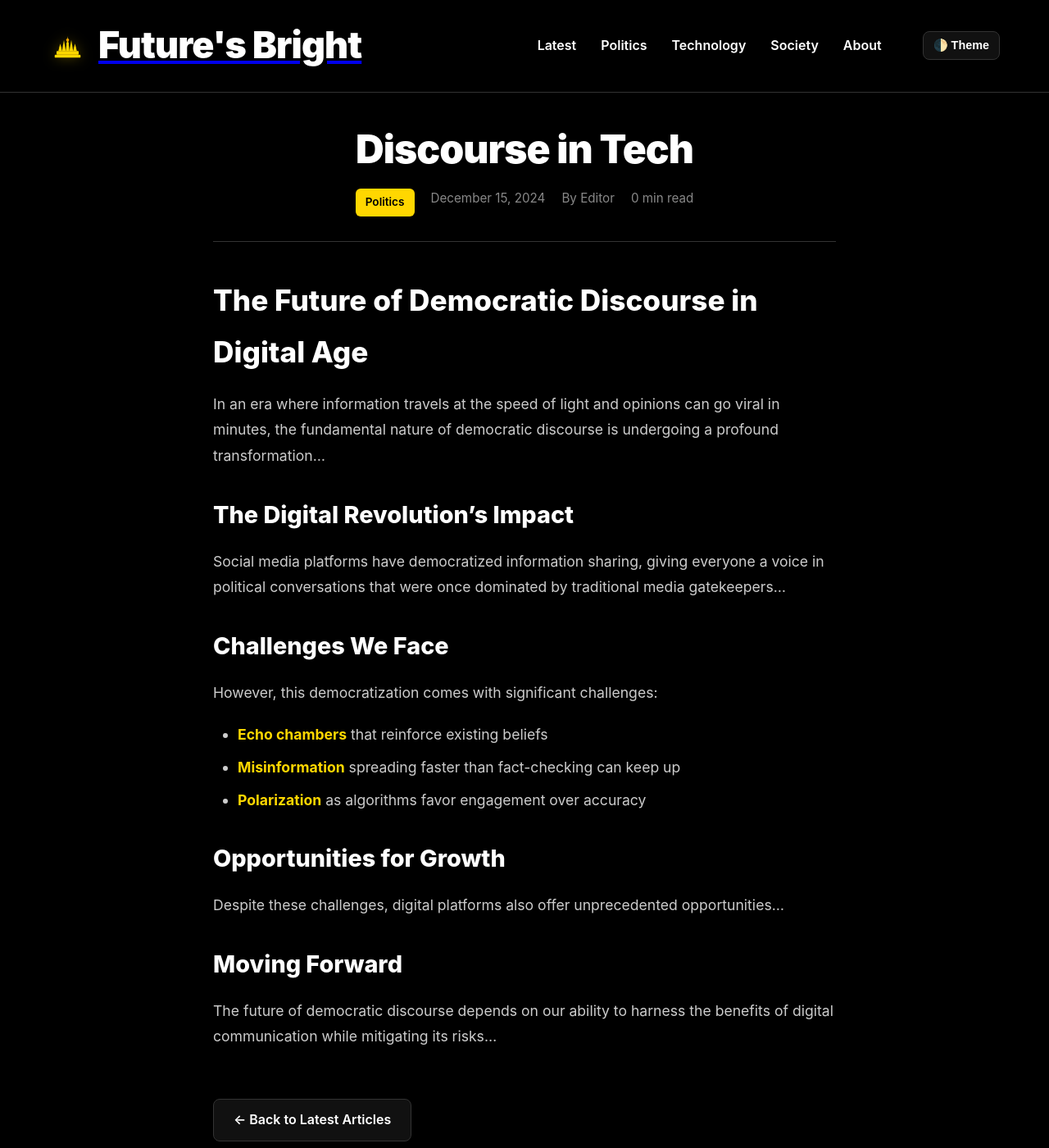
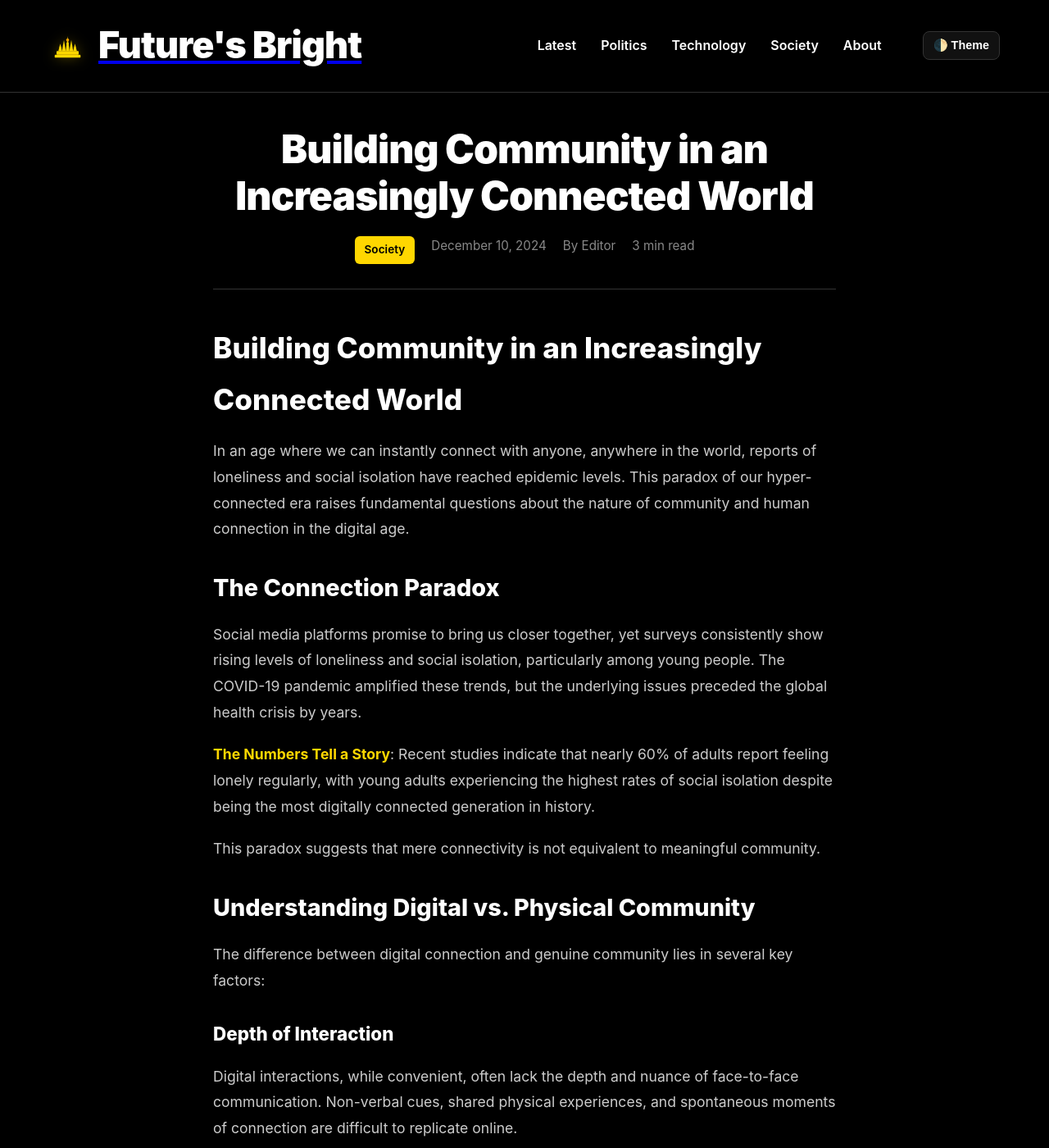
Before and after one commit to WorstGen/futures-bright, a Jekyll site: the page built from _posts/2024-12-10-building-community-connected-world.md, in a window 1280 px wide and 1400 px high. Shown: the whole window at 82% size. Built offline with Jekyll 4.4.1, drawn with Linux system fonts in a browser that asks for light colours; some of the changed text lies outside the part shown.

Commit message:
Update 2024-12-10-building-community-connected-world.md

```diff
--- a/_posts/2024-12-10-building-community-connected-world.md
+++ b/_posts/2024-12-10-building-community-connected-world.md
@@ -1,33 +1,98 @@
 ---
 layout: article
-title: "Discourse in Tech"
-date: 2024-12-15
+title: "Building Community in an Increasingly Connected World"
+date: 2024-12-10
 author: "Editor"
-category: "Politics"
-excerpt: "Exploring how social media platforms are reshaping political conversation and what it means for democracy. An in-depth analysis of the challenges and opportunities facing modern civic engagement..."
-featured_image: "https://via.placeholder.com/800x400"
+category: "Society"
+excerpt: "Despite unprecedented connectivity, many report feeling more isolated than ever. We examine the paradox of digital connection and explore pathways to genuine community building."
+featured_image: "/assets/images/digital-community.jpg"
 ---
 
-# The Future of Democratic Discourse in Digital Age
+# Building Community in an Increasingly Connected World
 
-In an era where information travels at the speed of light and opinions can go viral in minutes, the fundamental nature of democratic discourse is undergoing a profound transformation...
+In an age where we can instantly connect with anyone, anywhere in the world, reports of loneliness and social isolation have reached epidemic levels. This paradox of our hyper-connected era raises fundamental questions about the nature of community and human connection in the digital age.
 
-## The Digital Revolution's Impact
+## The Connection Paradox
 
-Social media platforms have democratized information sharing, giving everyone a voice in political conversations that were once dominated by traditional media gatekeepers...
+Social media platforms promise to bring us closer together, yet surveys consistently show rising levels of loneliness and social isolation, particularly among young people. The COVID-19 pandemic amplified these trends, but the underlying issues preceded the global health crisis by years.
 
-## Challenges We Face
+**The Numbers Tell a Story**: Recent studies indicate that nearly 60% of adults report feeling lonely regularly, with young adults experiencing the highest rates of social isolation despite being the most digitally connected generation in history.
 
-However, this democratization comes with significant challenges:
+This paradox suggests that mere connectivity is not equivalent to meaningful community.
 
-- **Echo chambers** that reinforce existing beliefs
-- **Misinformation** spreading faster than fact-checking can keep up
-- **Polarization** as algorithms favor engagement over accuracy
+## Understanding Digital vs. Physical Community
 
-## Opportunities for Growth
+The difference between digital connection and genuine community lies in several key factors:
 
-Despite these challenges, digital platforms also offer unprecedented opportunities...
+### Depth of Interaction
+Digital interactions, while convenient, often lack the depth and nuance of face-to-face communication. Non-verbal cues, shared physical experiences, and spontaneous moments of connection are difficult to replicate online.
 
-## Moving Forward
+### Commitment and Investment
+Traditional communities are built on mutual investment and long-term commitment. Digital connections can be easily severed with a click, creating less incentive for working through conflicts or differences.
 
-The future of democratic discourse depends on our ability to harness the benefits of digital communication while mitigating its risks...
+### Shared Purpose and Place
+Physical communities often form around shared geographical space or common goals. Digital communities, while they can form around shared interests, sometimes lack the binding elements that create lasting relationships.
+
+## The Path Forward: Hybrid Community Building
+
+The solution isn't to abandon digital tools but to use them more intentionally to strengthen both online and offline community connections.
+
+### Local-Digital Integration
+Successful modern communities often use digital tools to enhance local engagement:
+
+- **Neighborhood apps** that facilitate local connections and mutual aid
+- **Event coordination platforms** that bring people together in physical spaces
+- **Skill-sharing networks** that connect neighbors with complementary abilities
+
+### Quality over Quantity
+Rather than accumulating large numbers of digital connections, focusing on nurturing a smaller number of meaningful relationships proves more fulfilling and sustainable.
+
+### Intentional Technology Use
+Being deliberate about when and how we use digital communication tools can help preserve space for deeper, more meaningful interactions.
+
+## Community Building Strategies That Work
+
+Research and real-world examples point to several effective approaches:
+
+**Regular Rituals**: Whether it's a weekly neighborhood coffee gathering or a monthly book club, consistent, repeated interactions build the foundation for community.
+
+**Shared Projects**: Working together toward common goals—from community gardens to local advocacy—creates bonds that transcend individual differences.
+
+**Inclusive Participation**: Successful communities actively work to include diverse voices and perspectives, creating space for everyone to contribute their unique talents and experiences.
+
+**Mutual Support Systems**: Communities thrive when members feel they can both give and receive support during challenging times.
+
+## The Role of Institutions
+
+While grassroots community building is essential, institutions also play a crucial role in fostering connection:
+
+- **Libraries** serving as community gathering spaces
+- **Schools** bringing families together around shared investment in children's futures
+- **Faith communities** providing spiritual and social support networks
+- **Local businesses** creating "third places" between home and work
+
+## Challenges and Opportunities
+
+Building community in the modern world faces several obstacles:
+
+**Economic Mobility**: Frequent relocation for economic opportunities disrupts community formation.
+
+**Time Scarcity**: Busy lifestyles leave less time for community engagement.
+
+**Political Polarization**: Increasing political divisions make it harder to find common ground.
+
+However, these challenges also create opportunities for innovation in community building, from new forms of digital cooperation to creative approaches to inclusive dialogue.
+
+## A Call to Action
+
+Building meaningful community requires intentional effort from individuals, institutions, and society as a whole. Each of us can take steps to strengthen the communities we're part of:
+
+1. **Show up consistently** to community events and gatherings
+2. **Listen actively** to neighbors and community members with different perspectives
+3. **Contribute skills and resources** to local initiatives
+4. **Create opportunities** for others to connect and contribute
+5. **Bridge digital and physical** interactions thoughtfully
+
+The future of community doesn't require choosing between digital and physical connection—it requires using both tools wisely to create spaces where people can truly belong.
+
+In our interconnected yet often isolated world, the work of building genuine community has never been more important or more needed. The technology exists; what we need now is the commitment to use it in service of authentic human connection.
```
